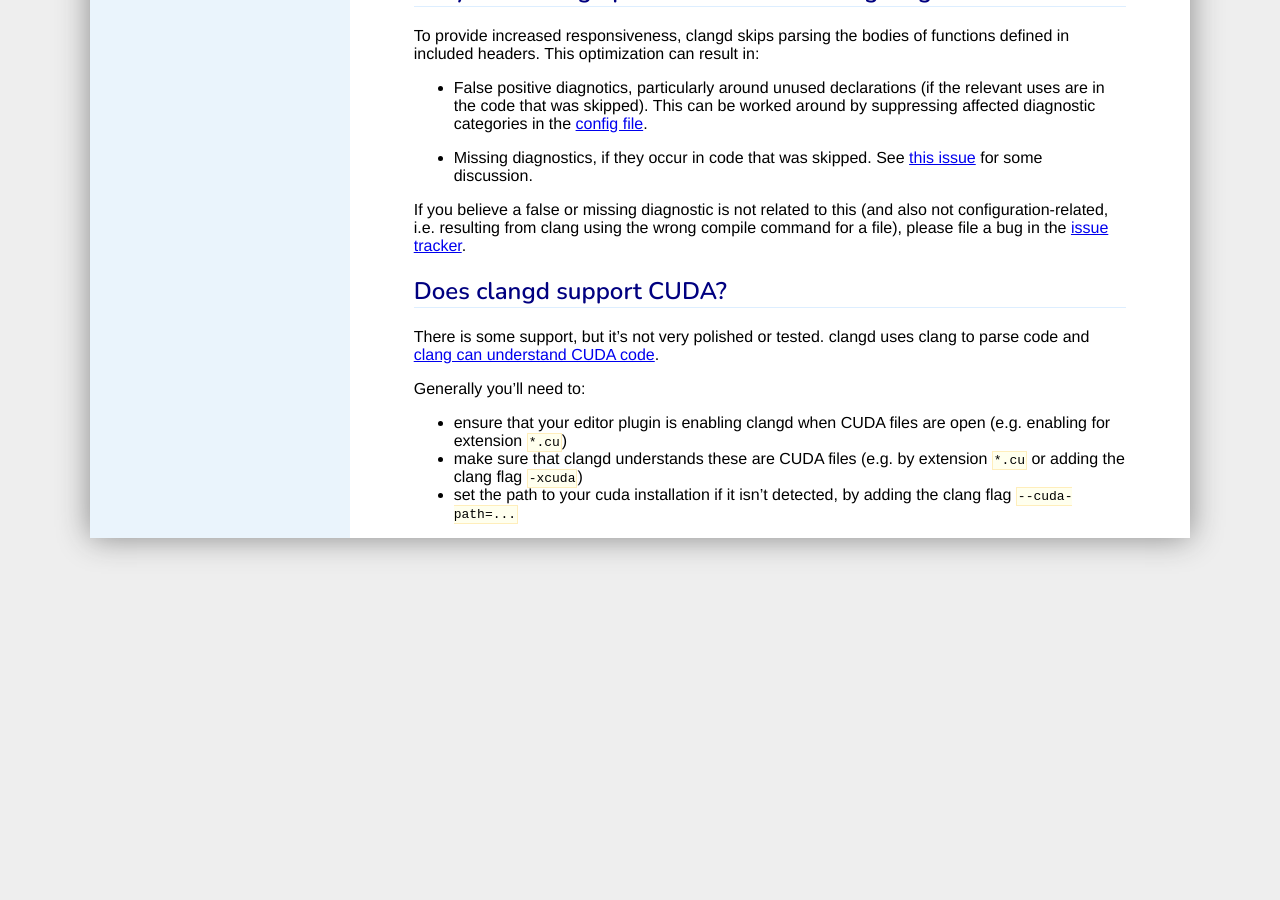
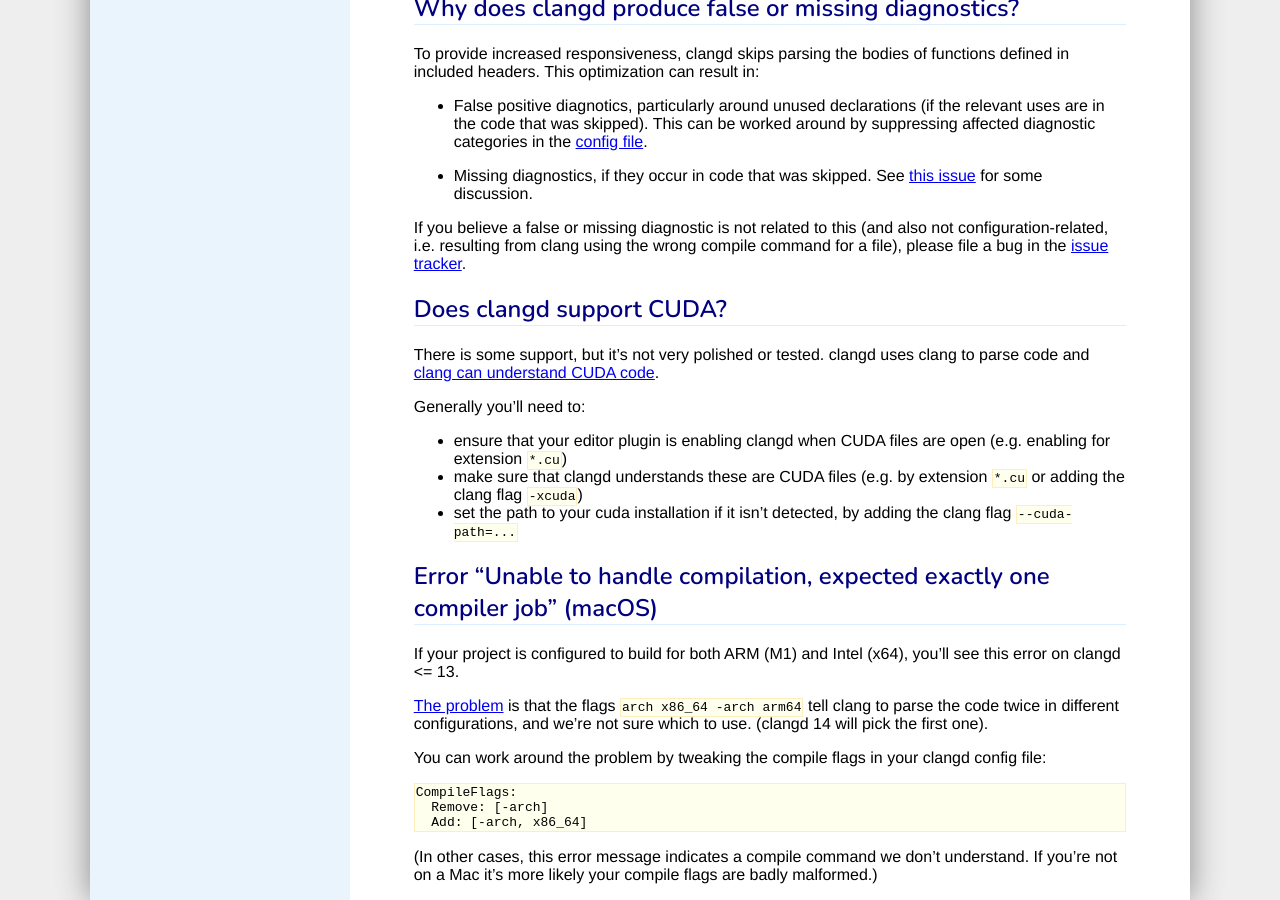
Before and after one commit to llvm/clangd-www, a Jekyll site: the page built from faq.md, in a window 1280 px wide and 900 px high, scrolled down 2463 px. Built offline with Jekyll 4.4.1, drawn with Linux system fonts in a browser that asks for light colours; our own code applies the rules of GitHub Pages for plain Markdown files; some of the changed text lies outside the part shown.

Commit message:
Document workaround to mac universal binary bug

````diff
--- a/faq.md
+++ b/faq.md
@@ -162,3 +162,23 @@ Generally you'll need to:
  - ensure that your editor plugin is enabling clangd when CUDA files are open (e.g. enabling for extension `*.cu`)
  - make sure that clangd understands these are CUDA files (e.g. by extension `*.cu` or adding the clang flag `-xcuda`)
  - set the path to your cuda installation if it isn't detected, by adding the clang flag `--cuda-path=...`
+
+## Error "Unable to handle compilation, expected exactly one compiler job" (macOS)
+
+If your project is configured to build for both ARM (M1) and Intel (x64), you'll see this error
+on clangd <= 13.
+
+[The problem](https://github.com/clangd/clangd/issues/827)
+is that the flags `arch x86_64 -arch arm64` tell clang to parse the code twice in
+different configurations, and we're not sure which to use. (clangd 14 will pick the first one).
+
+You can work around the problem by tweaking the compile flags in your clangd config file:
+
+```
+CompileFlags:
+  Remove: [-arch]
+  Add: [-arch, x86_64]
+```
+
+(In other cases, this error message indicates a compile command we don't understand.
+If you're not on a Mac it's more likely your compile flags are badly malformed.)
````
